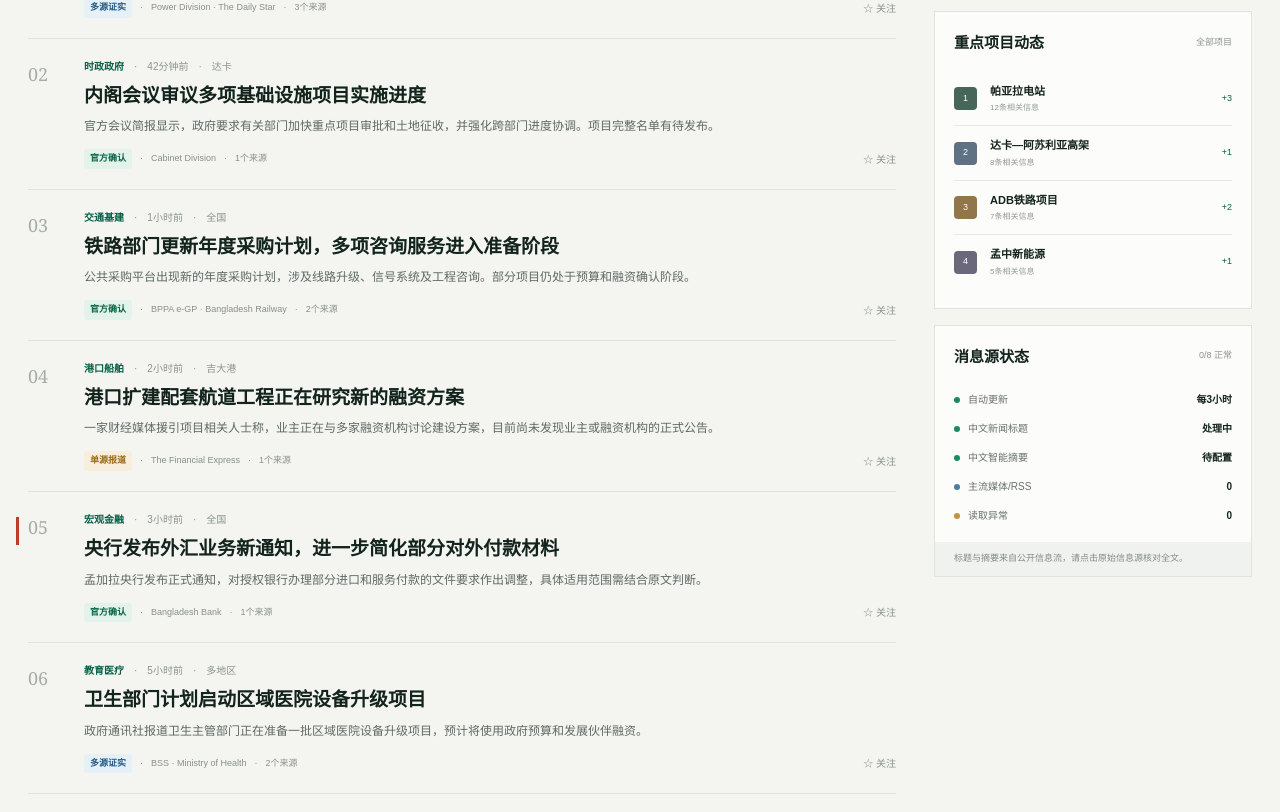
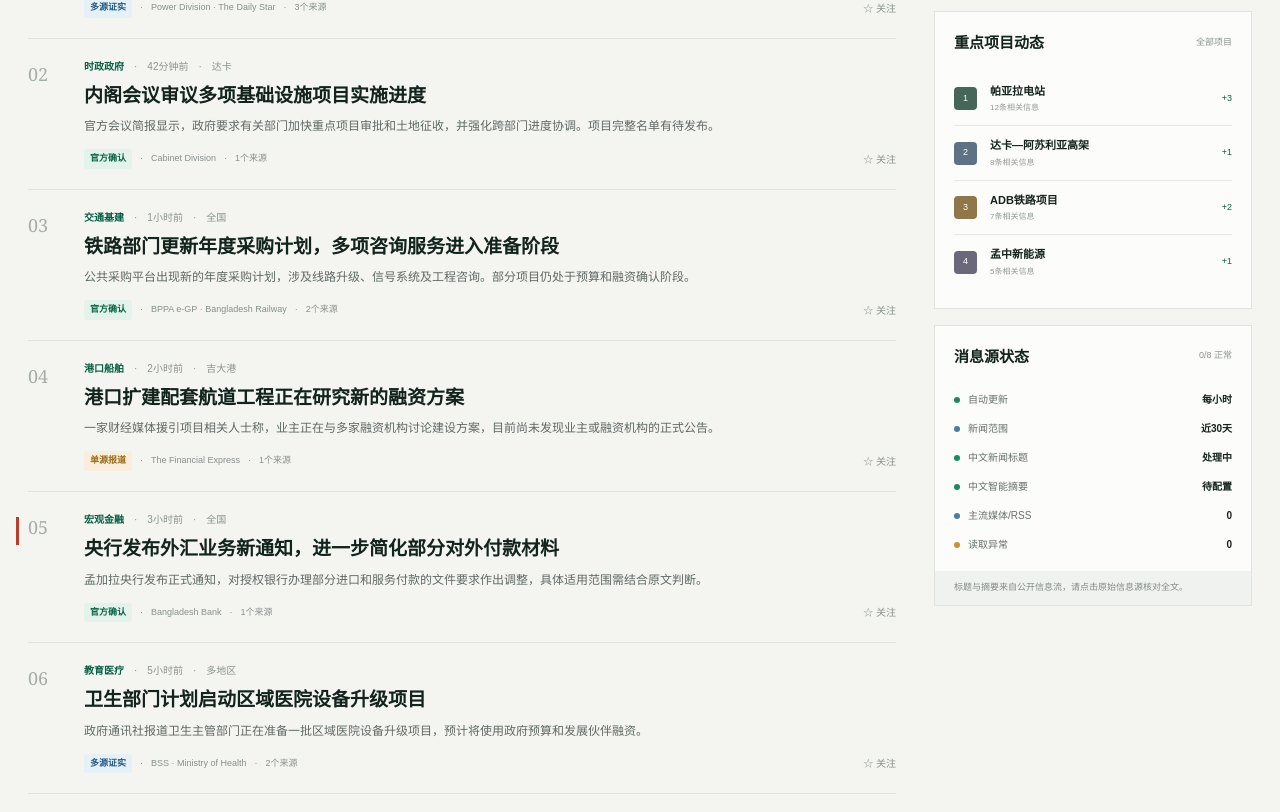
Before and after one commit to gjn0012-dot/bangladesh-daily-intel, a Next.js app: page / in a window 1280 px wide. Shown: the part 666-1478 px from the top of the page. Built offline with nearby package versions, Linux system fonts and the light colour scheme.

Commit message:
Show hourly refresh and 30-day news window

```diff
--- a/app/page.tsx
+++ b/app/page.tsx
@@ -43,6 +43,7 @@ type Story = {
 
 type NewsPayload = {
   generatedAt: string;
+  maxAgeDays?: number;
   sourceCount: number;
   successfulSources: number;
   failedSources: string[];
@@ -449,7 +450,8 @@ export default function Home() {
 
             <section className="side-card source-card">
               <div className="side-title"><span>消息源状态</span><small>{news.successfulSources}/{news.sourceCount || 8} 正常</small></div>
-              <div className="source-stat"><span><i className="green" />自动更新</span><b>每3小时</b></div>
+              <div className="source-stat"><span><i className="green" />自动更新</span><b>每小时</b></div>
+              <div className="source-stat"><span><i className="blue" />新闻范围</span><b>近{news.maxAgeDays || 30}天</b></div>
               <div className="source-stat"><span><i className="green" />中文新闻标题</span><b>{news.translationStatus?.includes("翻译") || stories.some((item) => item.machineTranslated) ? "本地模型" : "处理中"}</b></div>
               <div className="source-stat"><span><i className="green" />中文智能摘要</span><b>{news.aiStatus === "AI中文摘要已启用" || news.aiStatus === "无需新增摘要" ? "已启用" : "待配置"}</b></div>
               <div className="source-stat"><span><i className="blue" />主流媒体/RSS</span><b>{news.successfulSources || 0}</b></div>
```
